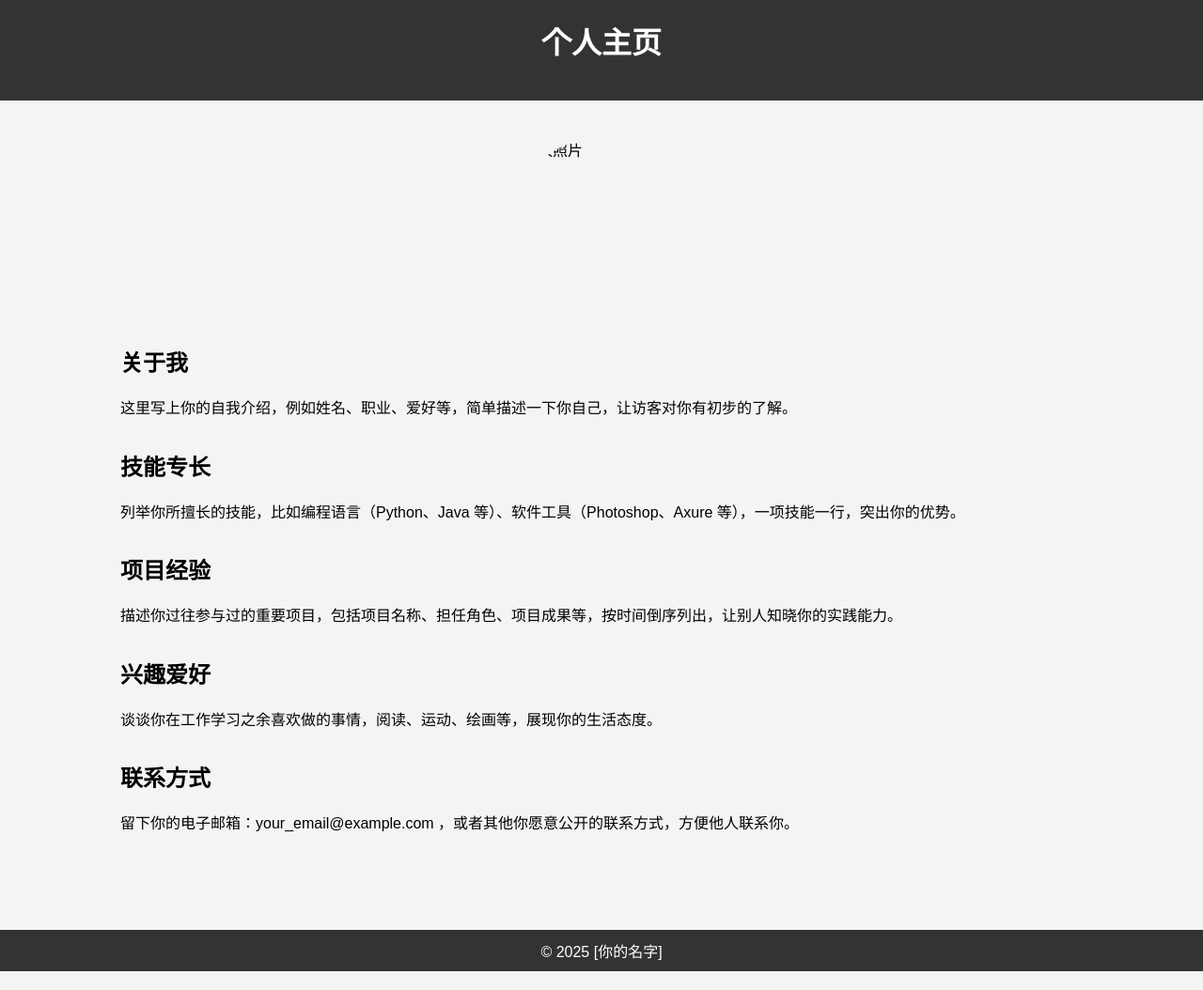
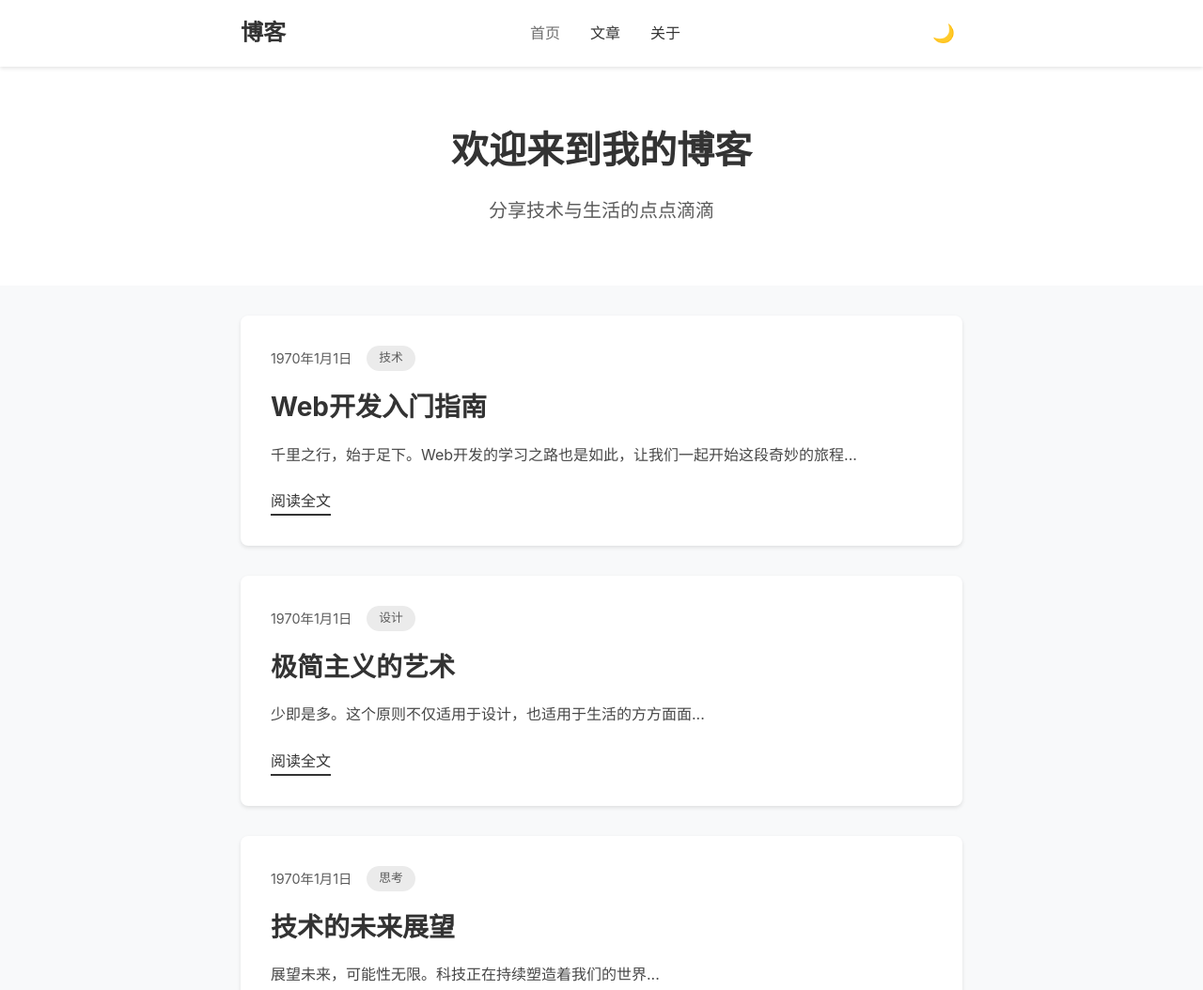
Before and after one commit to funnthing/funnthing.github.io, a website: page index.html in a window 1280 px wide. Shown: the top 1054 px of the page at 94% size. Drawn offline with nearby package versions, Linux system fonts and the light colour scheme.

Commit message:
feat: 博客基本

```diff
--- a/index.html
+++ b/index.html
@@ -1,92 +1,67 @@
 <!DOCTYPE html>
-<html lang="en">
+<html lang="zh">
+<head>
+    <meta charset="UTF-8">
+    <meta name="viewport" content="width=device-width, initial-scale=1.0">
+    <title>我的博客</title>
+    <link rel="stylesheet" href="style.css">
+    <script src="https://cdn.jsdelivr.net/npm/marked/marked.min.js"></script>
+</head>
+<body>
+    <nav>
+        <div class="nav-content">
+            <div class="logo">博客</div>
+            <ul class="nav-links">
+                <li><a href="/" class="active">首页</a></li>
+                <li><a href="#">文章</a></li>
+                <li><a href="#">关于</a></li>
+            </ul>
+            <button class="theme-toggle">🌙</button>
+        </div>
+    </nav>
 
-<head>
-  <meta charset="UTF-8">
-  <meta name="viewport" content="width=device-width, initial-scale=1.0">
-  <title>个人主页</title>
-  <style>
-    body {
-      font-family: Arial, sans-serif;
-      margin: 0;
-      padding: 0;
-      background-color: #f4f4f4;
-    }
+    <header>
+        <div class="header-content">
+            <h1>欢迎来到我的博客</h1>
+            <p>分享技术与生活的点点滴滴</p>
+        </div>
+    </header>
 
-    header {
-      background-color: #333;
-      color: white;
-      text-align: center;
-      padding: 20px;
-    }
+    <main>
+        <article class="post">
+            <div class="post-meta">
+                <time>1970年1月1日</time>
+                <span class="tag">技术</span>
+            </div>
+            <h2>Web开发入门指南</h2>
+            <p>千里之行，始于足下。Web开发的学习之路也是如此，让我们一起开始这段奇妙的旅程...</p>
+            <a href="/posts/web-dev-guide.md" class="read-more">阅读全文</a>
+        </article>
 
-   .container {
-      width: 80%;
-      margin: auto;
-      padding: 20px;
-    }
+        <article class="post">
+            <div class="post-meta">
+                <time>1970年1月1日</time>
+                <span class="tag">设计</span>
+            </div>
+            <h2>极简主义的艺术</h2>
+            <p>少即是多。这个原则不仅适用于设计，也适用于生活的方方面面...</p>
+            <a href="/posts/minimalism.md" class="read-more">阅读全文</a>
+        </article>
 
-    h1 {
-      margin-top: 0;
-    }
+        <article class="post">
+            <div class="post-meta">
+                <time>1970年1月1日</time>
+                <span class="tag">思考</span>
+            </div>
+            <h2>技术的未来展望</h2>
+            <p>展望未来，可能性无限。科技正在持续塑造着我们的世界...</p>
+            <a href="/posts/future-tech.md" class="read-more">阅读全文</a>
+        </article>
+    </main>
 
-   .profile-pic {
-      width: 200px;
-      height: 200px;
-      border-radius: 50%;
-      object-fit: cover;
-      margin: 20px auto;
-      display: block;
-    }
-
-    p {
-      line-height: 1.6;
-    }
-
-   .section {
-      margin-bottom: 30px;
-    }
-
-    footer {
-      background-color: #333;
-      color: white;
-      text-align: center;
-      padding: 10px;
-      margin-top: 50px;
-    }
-  </style>
-</head>
-
-<body>
-  <header>
-    <h1>个人主页</h1>
-  </header>
-  <div class="container">
-    <img src="your_profile_picture.jpg" alt="个人照片" class="profile-pic">
-    <div class="section">
-      <h2>关于我</h2>
-      <p>这里写上你的自我介绍，例如姓名、职业、爱好等，简单描述一下你自己，让访客对你有初步的了解。</p>
-    </div>
-    <div class="section">
-      <h2>技能专长</h2>
-      <p>列举你所擅长的技能，比如编程语言（Python、Java 等）、软件工具（Photoshop、Axure 等），一项技能一行，突出你的优势。</p>
-    </div>
-    <div class="section">
-      <h2>项目经验</h2>
-      <p>描述你过往参与过的重要项目，包括项目名称、担任角色、项目成果等，按时间倒序列出，让别人知晓你的实践能力。</p>
-    </div>
-    <div class="section">
-      <h2>兴趣爱好</h2>
-      <p>谈谈你在工作学习之余喜欢做的事情，阅读、运动、绘画等，展现你的生活态度。</p>
-    </div>
-    <div class="section">
-      <h2>联系方式</h2>
-      <p>留下你的电子邮箱：your_email@example.com ，或者其他你愿意公开的联系方式，方便他人联系你。</p>
-    </div>
-  </div>
-  <footer>
-    &copy; 2025 [你的名字]
-  </footer>
+    <footer>
+        <p>&copy; 1970 我的博客. 保留所有权利.</p>
+    </footer>
+    <script src="script.js"></script>
 </body>
-
 </html>
--- /dev/null
+++ b/script.js
@@ -0,0 +1,69 @@
+document.addEventListener('DOMContentLoaded', () => {
+    const themeToggle = document.querySelector('.theme-toggle');
+    const body = document.body;
+    const main = document.querySelector('main');
+
+    // 主题切换功能
+    const savedTheme = localStorage.getItem('theme');
+    if (savedTheme === 'dark') {
+        body.classList.add('dark-theme');
+        themeToggle.textContent = '☀️';
+    }
+
+    themeToggle.addEventListener('click', () => {
+        body.classList.toggle('dark-theme');
+        const isDark = body.classList.contains('dark-theme');
+        themeToggle.textContent = isDark ? '☀️' : '🌙';
+        localStorage.setItem('theme', isDark ? 'dark' : 'light');
+    });
+
+    // 加载文章内容
+    async function loadArticle(path) {
+        try {
+            const response = await fetch(path);
+            const markdown = await response.text();
+            const content = marked.parse(markdown);
+            main.innerHTML = `<article class="post full-post">${content}</article>`;
+            window.scrollTo(0, 0);
+        } catch (error) {
+            console.error('Error loading article:', error);
+        }
+    }
+
+    // 处理文章链接点击
+    document.addEventListener('click', (e) => {
+        if (e.target.classList.contains('read-more')) {
+            e.preventDefault();
+            const articlePath = e.target.getAttribute('href');
+            loadArticle(articlePath);
+            history.pushState(null, '', articlePath);
+        }
+    });
+
+    // 处理浏览器后退/前进
+    window.addEventListener('popstate', () => {
+        if (location.pathname === '/') {
+            location.reload();
+        } else {
+            loadArticle(location.pathname);
+        }
+    });
+
+    // 文章卡片动画
+    const posts = document.querySelectorAll('.post');
+    const observer = new IntersectionObserver((entries) => {
+        entries.forEach(entry => {
+            if (entry.isIntersecting) {
+                entry.target.style.opacity = '1';
+                entry.target.style.transform = 'translateY(0)';
+            }
+        });
+    });
+
+    posts.forEach(post => {
+        post.style.opacity = '0';
+        post.style.transform = 'translateY(20px)';
+        post.style.transition = 'opacity 0.5s ease, transform 0.5s ease';
+        observer.observe(post);
+    });
+});
--- /dev/null
+++ b/style.css
@@ -0,0 +1,255 @@
+/* Reset and base styles */
+* {
+    margin: 0;
+    padding: 0;
+    box-sizing: border-box;
+}
+
+:root {
+    --bg-color: #f8f9fa;
+    --text-color: #333;
+    --header-bg: white;
+    --card-bg: white;
+    --shadow-color: rgba(0,0,0,0.1);
+}
+
+.dark-theme {
+    --bg-color: #1a1a1a;
+    --text-color: #e0e0e0;
+    --header-bg: #2d2d2d;
+    --card-bg: #2d2d2d;
+    --shadow-color: rgba(0,0,0,0.3);
+}
+
+body {
+    font-family: -apple-system, BlinkMacSystemFont, "Segoe UI", "Microsoft YaHei", Roboto, Helvetica, Arial, sans-serif;
+    line-height: 1.6;
+    color: var(--text-color);
+    background-color: var(--bg-color);
+    transition: background-color 0.3s ease;
+}
+
+/* Navigation */
+nav {
+    background: var(--header-bg);
+    box-shadow: 0 2px 4px var(--shadow-color);
+    position: fixed;
+    width: 100%;
+    top: 0;
+    z-index: 1000;
+    transition: background-color 0.3s ease;
+}
+
+.nav-content {
+    max-width: 800px;
+    margin: 0 auto;
+    padding: 1rem;
+    display: flex;
+    justify-content: space-between;
+    align-items: center;
+}
+
+.logo {
+    font-size: 1.5rem;
+    font-weight: 700;
+    color: var(--text-color);
+}
+
+.nav-links {
+    display: flex;
+    list-style: none;
+    gap: 2rem;
+}
+
+.nav-links a {
+    text-decoration: none;
+    color: var(--text-color);
+    font-weight: 500;
+    transition: opacity 0.3s ease;
+}
+
+.nav-links a:hover,
+.nav-links a.active {
+    opacity: 0.7;
+}
+
+.theme-toggle {
+    background: none;
+    border: none;
+    font-size: 1.2rem;
+    cursor: pointer;
+    padding: 0.5rem;
+    border-radius: 50%;
+    transition: background-color 0.3s ease;
+}
+
+.theme-toggle:hover {
+    background-color: var(--shadow-color);
+}
+
+/* Header */
+header {
+    background: var(--header-bg);
+    padding: 8rem 1rem 4rem;
+    text-align: center;
+    margin-bottom: 2rem;
+    transition: background-color 0.3s ease;
+}
+
+.header-content {
+    max-width: 800px;
+    margin: 0 auto;
+}
+
+header h1 {
+    font-size: 2.5rem;
+    margin-bottom: 1rem;
+    color: var(--text-color);
+}
+
+header p {
+    font-size: 1.25rem;
+    color: var(--text-color);
+    opacity: 0.8;
+}
+
+/* Main content */
+main {
+    max-width: 800px;
+    margin: 0 auto;
+    padding: 0 1rem;
+}
+
+.post {
+    background: var(--card-bg);
+    border-radius: 8px;
+    padding: 2rem;
+    margin-bottom: 2rem;
+    box-shadow: 0 2px 4px var(--shadow-color);
+    transition: transform 0.3s ease, background-color 0.3s ease;
+}
+
+.post:hover {
+    transform: translateY(-2px);
+}
+
+.post-meta {
+    color: var(--text-color);
+    opacity: 0.8;
+    margin-bottom: 1rem;
+    font-size: 0.9rem;
+    display: flex;
+    gap: 1rem;
+    align-items: center;
+}
+
+.tag {
+    background: var(--shadow-color);
+    padding: 0.2rem 0.8rem;
+    border-radius: 1rem;
+    font-size: 0.8rem;
+}
+
+.post h2 {
+    color: var(--text-color);
+    margin-bottom: 1rem;
+    font-size: 1.75rem;
+}
+
+.post p {
+    color: var(--text-color);
+    margin-bottom: 1.5rem;
+    opacity: 0.9;
+}
+
+.read-more {
+    display: inline-block;
+    color: var(--text-color);
+    text-decoration: none;
+    font-weight: 500;
+    border-bottom: 2px solid var(--text-color);
+    transition: opacity 0.3s ease;
+}
+
+.read-more:hover {
+    opacity: 0.7;
+}
+
+/* Full post styles */
+.full-post {
+    padding: 3rem;
+}
+
+.full-post h1 {
+    font-size: 2.5rem;
+    margin-bottom: 2rem;
+}
+
+.full-post h2 {
+    font-size: 2rem;
+    margin: 2rem 0 1rem;
+}
+
+.full-post p {
+    margin-bottom: 1.5rem;
+    line-height: 1.8;
+}
+
+.full-post ul,
+.full-post ol {
+    margin-bottom: 1.5rem;
+    padding-left: 2rem;
+}
+
+.full-post li {
+    margin-bottom: 0.5rem;
+}
+
+/* Footer */
+footer {
+    text-align: center;
+    padding: 2rem;
+    margin-top: 4rem;
+    color: var(--text-color);
+    opacity: 0.8;
+}
+
+/* Responsive design */
+@media (max-width: 600px) {
+    .nav-content {
+        flex-direction: column;
+        gap: 1rem;
+    }
+
+    .nav-links {
+        gap: 1rem;
+    }
+
+    header {
+        padding: 6rem 1rem 3rem;
+    }
+
+    header h1 {
+        font-size: 2rem;
+    }
+
+    .post {
+        padding: 1.5rem;
+    }
+
+    .post h2 {
+        font-size: 1.5rem;
+    }
+
+    .full-post {
+        padding: 1.5rem;
+    }
+
+    .full-post h1 {
+        font-size: 2rem;
+    }
+
+    .full-post h2 {
+        font-size: 1.5rem;
+    }
+}
```
Also changed, not shown: package.json (added, +9 -0 lines), posts/future-tech.md (added, +17 -0 lines), posts/minimalism.md (added, +17 -0 lines), posts/web-dev-guide.md (added, +21 -0 lines), 1 other file.
